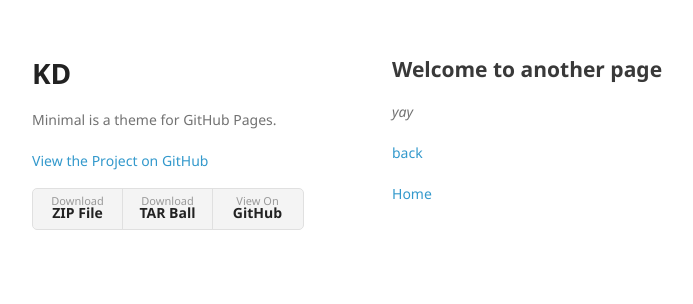
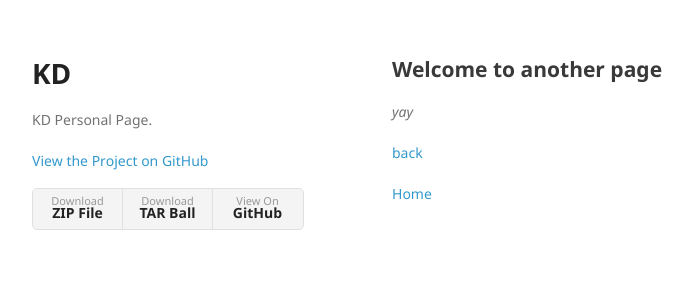
Before and after one commit to dkarthe/u4i, a Jekyll site: the page built from another-page.md, in a window 1280 px wide. Shown: the top 304 px of the page, without its empty margins (178-871 px from the left). Built offline with Jekyll 4.4.1, drawn with Linux system fonts in a browser that asks for light colours; our own code applies the rules of GitHub Pages for plain Markdown files.

Commit message:
Update _config.yml

```diff
--- a/_config.yml
+++ b/_config.yml
@@ -1,5 +1,5 @@
 title: KD
-description: Minimal is a theme for GitHub Pages.
+description: KD Personal Page.
 show_downloads: true
 google_analytics:
 theme:
```
